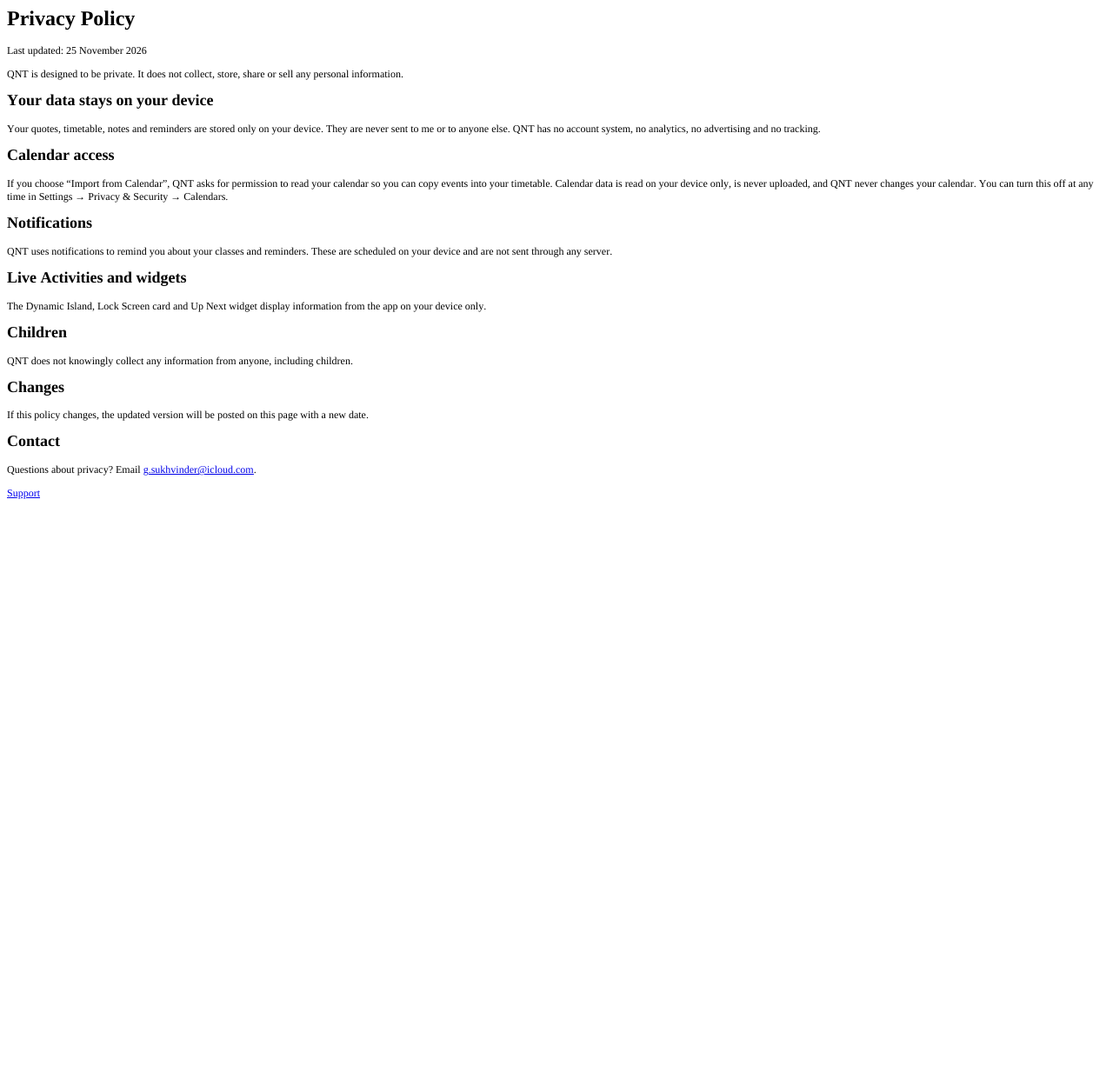
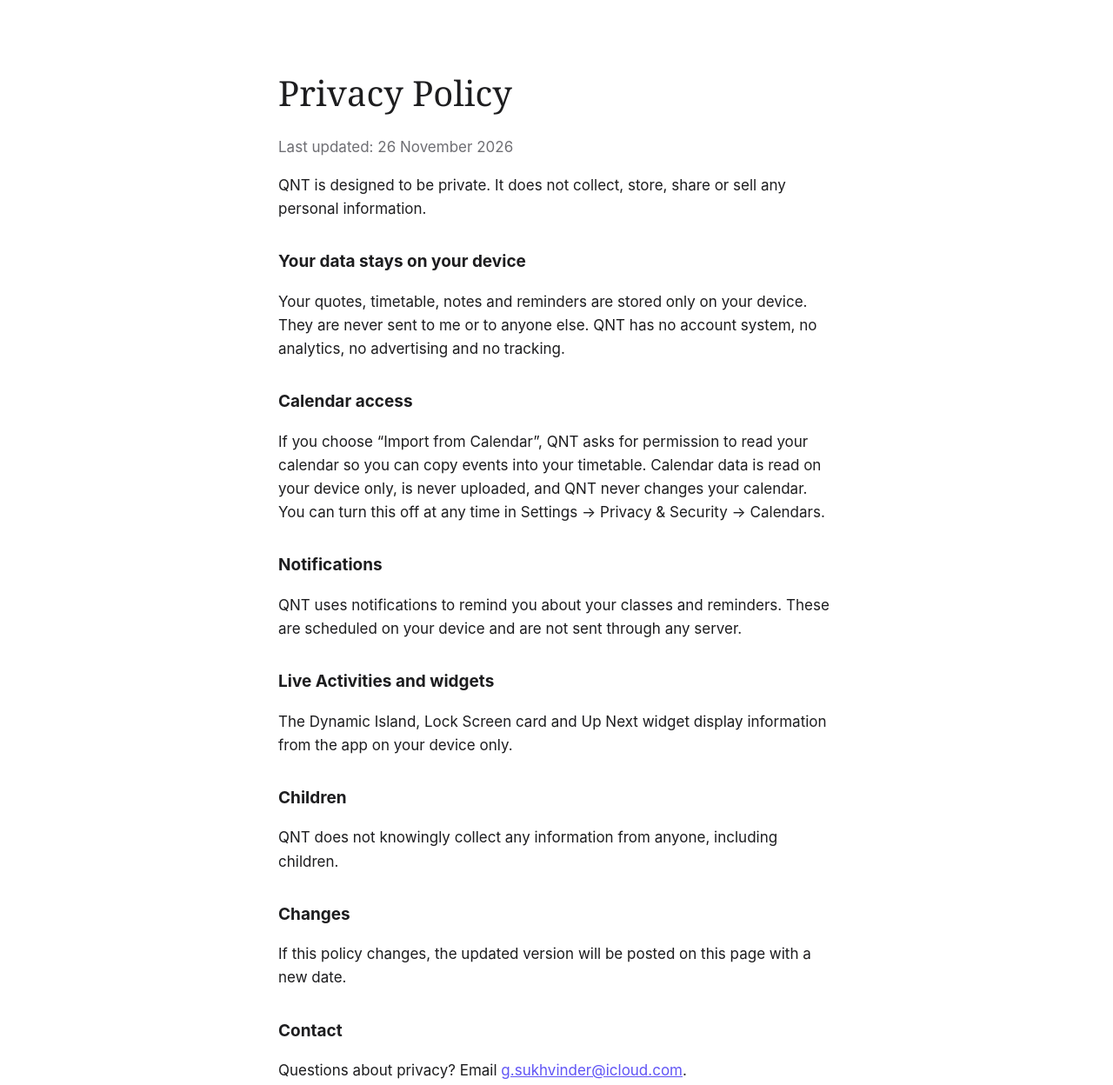
Before and after one commit to gurpreetfrs/QNT, a plain HTML site: page privacy.html in a window 1280 px wide. Shown: the top 1248 px of the page at 87% size. Before the commit the page ends 800 px from the top, so only its background shows below. Drawn offline with Linux system fonts and the light colour scheme.

Commit message:
Add files via upload

```diff
--- a/privacy.html
+++ b/privacy.html
@@ -1,38 +1,32 @@
-<!DOCTYPE html PUBLIC "-//W3C//DTD HTML 4.01//EN" "http://www.w3.org/TR/html4/strict.dtd">
-<html>
-<head>
-  <meta http-equiv="Content-Type" content="text/html; charset=utf-8">
-  <meta http-equiv="Content-Style-Type" content="text/css">
-  <title></title>
-  <meta name="Generator" content="Cocoa HTML Writer">
-  <meta name="CocoaVersion" content="2685.7">
-  <style type="text/css">
-    p.p2 {margin: 0.0px 0.0px 12.0px 0.0px; font: 12.0px Times; -webkit-text-stroke: #000000}
-    p.p4 {margin: 0.0px 0.0px 12.0px 0.0px; font: 12.0px Times; color: #0000e9; -webkit-text-stroke: #0000e9}
-    span.s1 {font-kerning: none}
-    span.s2 {font: 12.0px 'Times New Roman'; font-kerning: none}
-    span.s3 {font: 12.0px Times; text-decoration: underline ; font-kerning: none; color: #0000e9; -webkit-text-stroke: 0px #0000e9}
-    span.s4 {text-decoration: underline ; font-kerning: none}
-  </style>
-</head>
+<!doctype html>
+<html lang="en"><head><meta charset="utf-8"><meta name="viewport" content="width=device-width, initial-scale=1">
+<title>QNT – Privacy Policy</title><link rel="stylesheet" href="style.css"></head>
 <body>
-<h1 style="margin: 0.0px 0.0px 16.1px 0.0px; font: 24.0px Times; -webkit-text-stroke: #000000"><span class="s1"><b>Privacy Policy</b></span></h1>
-<p class="p2"><span class="s1">Last updated: 25 November 2026</span></p>
-<p class="p2"><span class="s1">QNT is designed to be private. It does not collect, store, share or sell any personal information.</span></p>
-<h2 style="margin: 0.0px 0.0px 14.9px 0.0px; font: 18.0px Times; -webkit-text-stroke: #000000"><span class="s1"><b>Your data stays on your device</b></span></h2>
-<p class="p2"><span class="s1">Your quotes, timetable, notes and reminders are stored only on your device. They are never sent to me or to anyone else. QNT has no account system, no analytics, no advertising and no tracking.</span></p>
-<h2 style="margin: 0.0px 0.0px 14.9px 0.0px; font: 18.0px Times; -webkit-text-stroke: #000000"><span class="s1"><b>Calendar access</b></span></h2>
-<p class="p2"><span class="s1">If you choose “Import from Calendar”, QNT asks for permission to read your calendar so you can copy events into your timetable. Calendar data is read on your device only, is never uploaded, and QNT never changes your calendar. You can turn this off at any time in Settings </span><span class="s2">→</span><span class="s1"> Privacy &amp; Security </span><span class="s2">→</span><span class="s1"> Calendars.</span></p>
-<h2 style="margin: 0.0px 0.0px 14.9px 0.0px; font: 18.0px Times; -webkit-text-stroke: #000000"><span class="s1"><b>Notifications</b></span></h2>
-<p class="p2"><span class="s1">QNT uses notifications to remind you about your classes and reminders. These are scheduled on your device and are not sent through any server.</span></p>
-<h2 style="margin: 0.0px 0.0px 14.9px 0.0px; font: 18.0px Times; -webkit-text-stroke: #000000"><span class="s1"><b>Live Activities and widgets</b></span></h2>
-<p class="p2"><span class="s1">The Dynamic Island, Lock Screen card and Up Next widget display information from the app on your device only.</span></p>
-<h2 style="margin: 0.0px 0.0px 14.9px 0.0px; font: 18.0px Times; -webkit-text-stroke: #000000"><span class="s1"><b>Children</b></span></h2>
-<p class="p2"><span class="s1">QNT does not knowingly collect any information from anyone, including children.</span></p>
-<h2 style="margin: 0.0px 0.0px 14.9px 0.0px; font: 18.0px Times; -webkit-text-stroke: #000000"><span class="s1"><b>Changes</b></span></h2>
-<p class="p2"><span class="s1">If this policy changes, the updated version will be posted on this page with a new date.</span></p>
-<h2 style="margin: 0.0px 0.0px 14.9px 0.0px; font: 18.0px Times; -webkit-text-stroke: #000000"><span class="s1"><b>Contact</b></span></h2>
-<p class="p2"><span class="s1">Questions about privacy? Email <a href="mailto:YOUR_EMAIL_HERE"><span class="s3">g.sukhvinder@icloud.com</span></a>.</span></p>
-<p class="p4"><span class="s4"><a href="file:///Users/gurpreet/Documents/QNT-website/index.html">Support</a></span></p>
-</body>
-</html>
+<h1>Privacy Policy</h1>
+<p class="muted">Last updated: 26 November 2026</p>
+
+<p>QNT is designed to be private. It does not collect, store, share or sell any personal information.</p>
+
+<h2>Your data stays on your device</h2>
+<p>Your quotes, timetable, notes and reminders are stored only on your device. They are never sent to me or to anyone else. QNT has no account system, no analytics, no advertising and no tracking.</p>
+
+<h2>Calendar access</h2>
+<p>If you choose “Import from Calendar”, QNT asks for permission to read your calendar so you can copy events into your timetable. Calendar data is read on your device only, is never uploaded, and QNT never changes your calendar. You can turn this off at any time in Settings → Privacy &amp; Security → Calendars.</p>
+
+<h2>Notifications</h2>
+<p>QNT uses notifications to remind you about your classes and reminders. These are scheduled on your device and are not sent through any server.</p>
+
+<h2>Live Activities and widgets</h2>
+<p>The Dynamic Island, Lock Screen card and Up Next widget display information from the app on your device only.</p>
+
+<h2>Children</h2>
+<p>QNT does not knowingly collect any information from anyone, including children.</p>
+
+<h2>Changes</h2>
+<p>If this policy changes, the updated version will be posted on this page with a new date.</p>
+
+<h2>Contact</h2>
+<p>Questions about privacy? Email <a href="mailto:g.sukhvinder@icloud.com">g.sukhvinder@icloud.com</a>.</p>
+
+<p class="muted"><a href="index.html">Support</a></p>
+</body></html>
```
Also changed, not shown: index.html (+18 -35 lines).
